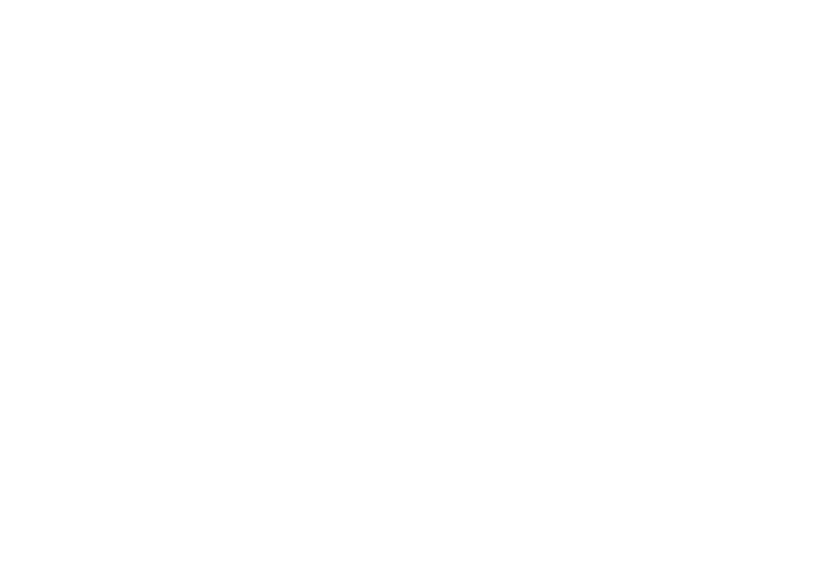
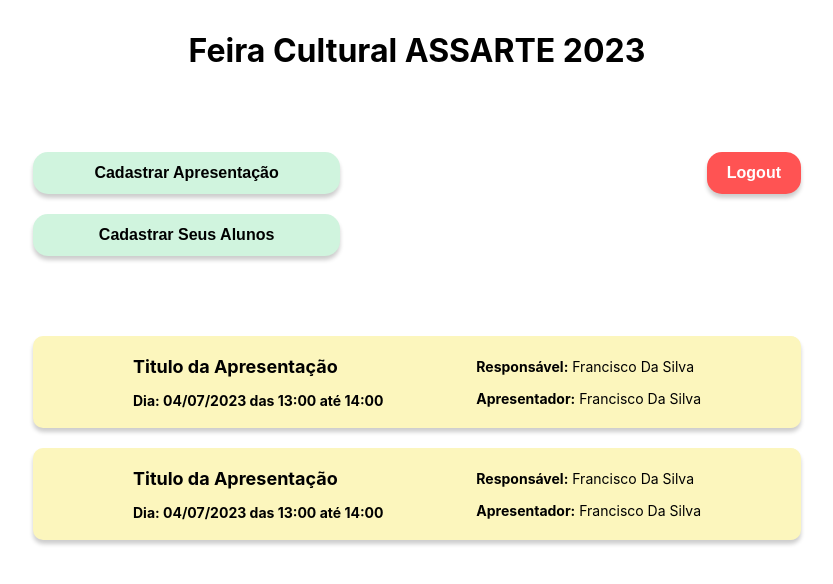
Before and after one commit to Skyerv/gerador-de-certificados-assarte, a React (Create React App) app: page /professor in a window 1280 px wide. Before the commit this address had no page. Shown: the top 584 px of the page, without its empty margins (223-1056 px from the left). Built offline with nearby package versions, Linux system fonts and the light colour scheme.

Commit message:
Fiz a tela inicial do professor

```diff
--- a/src/App.js
+++ b/src/App.js
@@ -3,6 +3,7 @@
 import Home from './pages/Home';
 import Login from './pages/Login';
 import RegisterTeacher from './pages/RegisterTeacher';
+import TeacherPage from './pages/TeacherPage';
 
 function App() {
   return (
@@ -11,6 +12,7 @@
         <Route path="/" element={<Home/>} />
         <Route path="/login" element={<Login/>} />
         <Route path="/cadastrar" element={<RegisterTeacher/>} />
+        <Route path="/professor" element={<TeacherPage/>} />
       </Routes>
     </Router>
   );
--- a/src/components/PresentationCard.css
+++ b/src/components/PresentationCard.css
@@ -30,6 +30,11 @@
     font-size: 14px;
 }
 
+a{
+    text-decoration: none;
+    color: inherit;
+}
+
 span{
     font-weight: bold;
 }
--- a/src/pages/Login.js
+++ b/src/pages/Login.js
@@ -19,9 +19,9 @@
               <label>Senha:</label>
               <input type="password" placeholder="Password" />
             </div>
-            <CustomButton text='Logar'/>
+            <Link to='/professor'><CustomButton text='Logar'/></Link>
           </form>
-          <p>Não tem conta? <Link to='/cadastrar'>Cadastre aqui</Link></p>
+          <p>Não tem conta? <Link to='/cadastrar' className='link'>Cadastre aqui</Link></p>
         </div>
         <div className="login-image">
           <img src="/images/loginRegisterImage.png" alt="Login" />
--- a/src/pages/RegisterTeacher.js
+++ b/src/pages/RegisterTeacher.js
@@ -26,7 +26,7 @@
             </div>
             <CustomButton text='Cadastrar'/>
           </form>
-          <p>Já tem conta? <Link to='/login'>Clique aqui</Link></p>
+          <p>Já tem conta? <Link to='/login' className="link">Clique aqui</Link></p>
         </div>
         <div className="register-teacher-image">
           <img src="/images/loginRegisterImage.png" alt="Cadastro de Professor" />
--- /dev/null
+++ b/src/pages/TeacherPage.js
@@ -0,0 +1,47 @@
+import Nav from '../components/Nav';
+import CustomButton from '../components/CustomButton';
+import '../styles/TeacherPage.css';
+import { Link } from 'react-router-dom';
+import PresentationCard from '../components/PresentationCard';
+
+function TeacherPage() {
+  return (
+    <div className="container">
+        <Nav/>
+
+        <div className="buttons-div">
+            <div className="buttons-column">
+                <Link to='/login'><CustomButton text='Cadastrar Apresentação'/></Link>
+                <Link to='/login'><CustomButton text='Cadastrar Seus Alunos'/></Link>
+            </div>
+
+            <div className="logout-button">
+                <Link to='/login'><button>Logout</button></Link>
+            </div>
+        </div>
+
+        <Link to='/login'>
+            <PresentationCard
+                title="Titulo da Apresentação"
+                date="04/07/2023"
+                initialHour="13:00"
+                finalHour="14:00"
+                responsible="Francisco Da Silva"
+                presenter="Francisco Da Silva"
+            />
+        </Link>
+        <Link to='/login'>
+            <PresentationCard
+                title="Titulo da Apresentação"
+                date="04/07/2023"
+                initialHour='13:00'
+                finalHour='14:00'
+                responsible="Francisco Da Silva"
+                presenter="Francisco Da Silva"
+            />
+        </Link>
+    </div>
+  );
+}
+
+export default TeacherPage;
--- a/src/styles/Login.css
+++ b/src/styles/Login.css
@@ -40,7 +40,7 @@
     margin-top: 15px;
 }
 
-a {
+a.link{
     text-decoration: underline;
     color: #01496D;
     font-weight: bold;
--- a/src/styles/RegisterTeacher.css
+++ b/src/styles/RegisterTeacher.css
@@ -40,7 +40,7 @@
     margin-top: 15px;
 }
 
-a {
+a.link{
     text-decoration: underline;
     color: #01496D;
     font-weight: bold;
--- /dev/null
+++ b/src/styles/TeacherPage.css
@@ -0,0 +1,35 @@
+.container {
+    padding: 10px 20%;
+
+}
+
+.buttons-div{
+    display: flex;
+    justify-content: space-between;
+    align-items: flex-start;
+}
+
+.buttons-column {
+    width: 40%;
+    min-width: 150px;
+    margin: 50px 0px;
+}
+
+.logout-button {
+    margin-top: 50px;
+}
+
+.logout-button button{
+    background-color: rgb(255, 83, 83);
+    color: white;
+}
+
+button{
+    margin: 10px 0px;
+}
+
+@media (max-width: 485px) {
+    .buttons-div {
+      flex-direction: column;
+    }
+}
```
